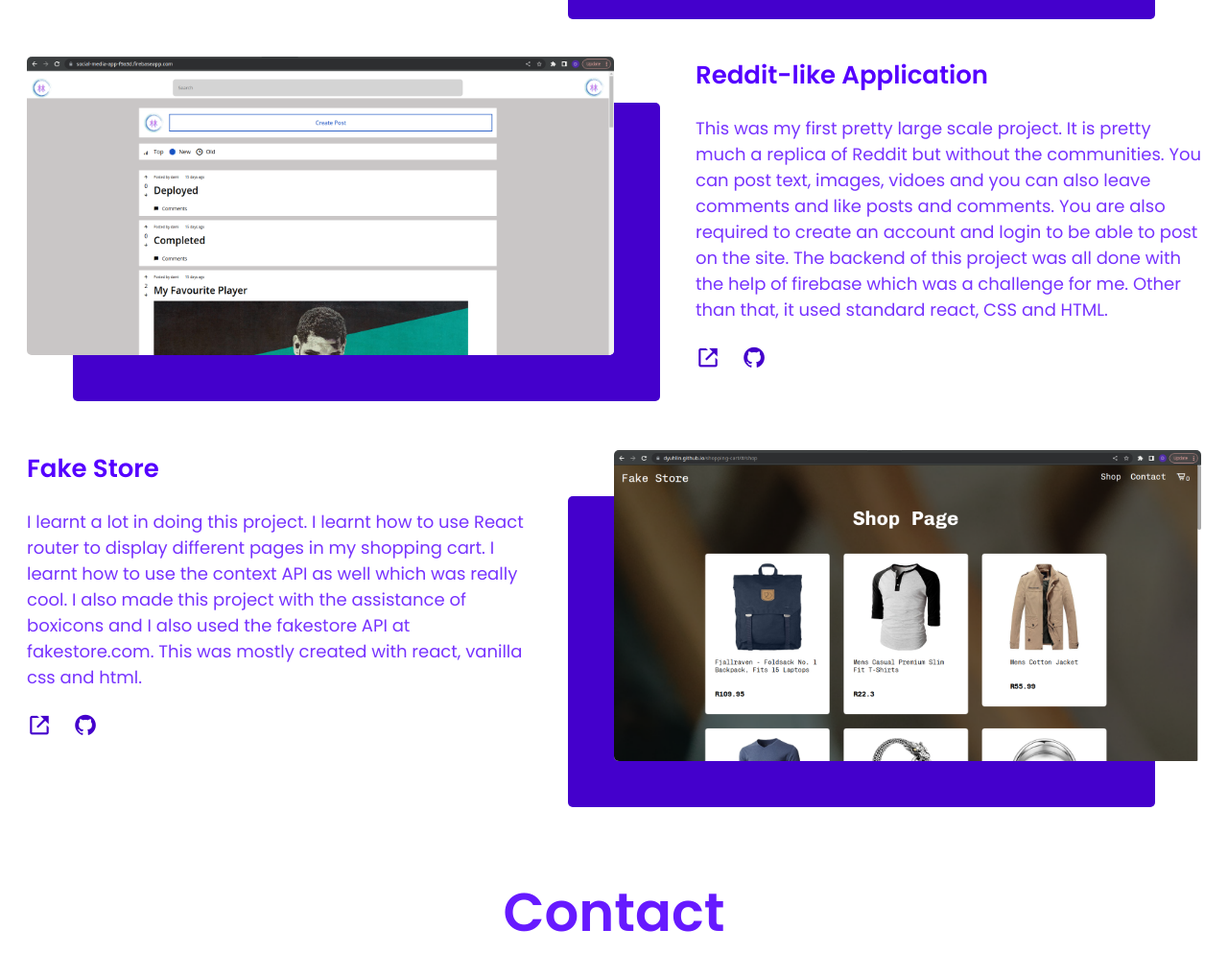
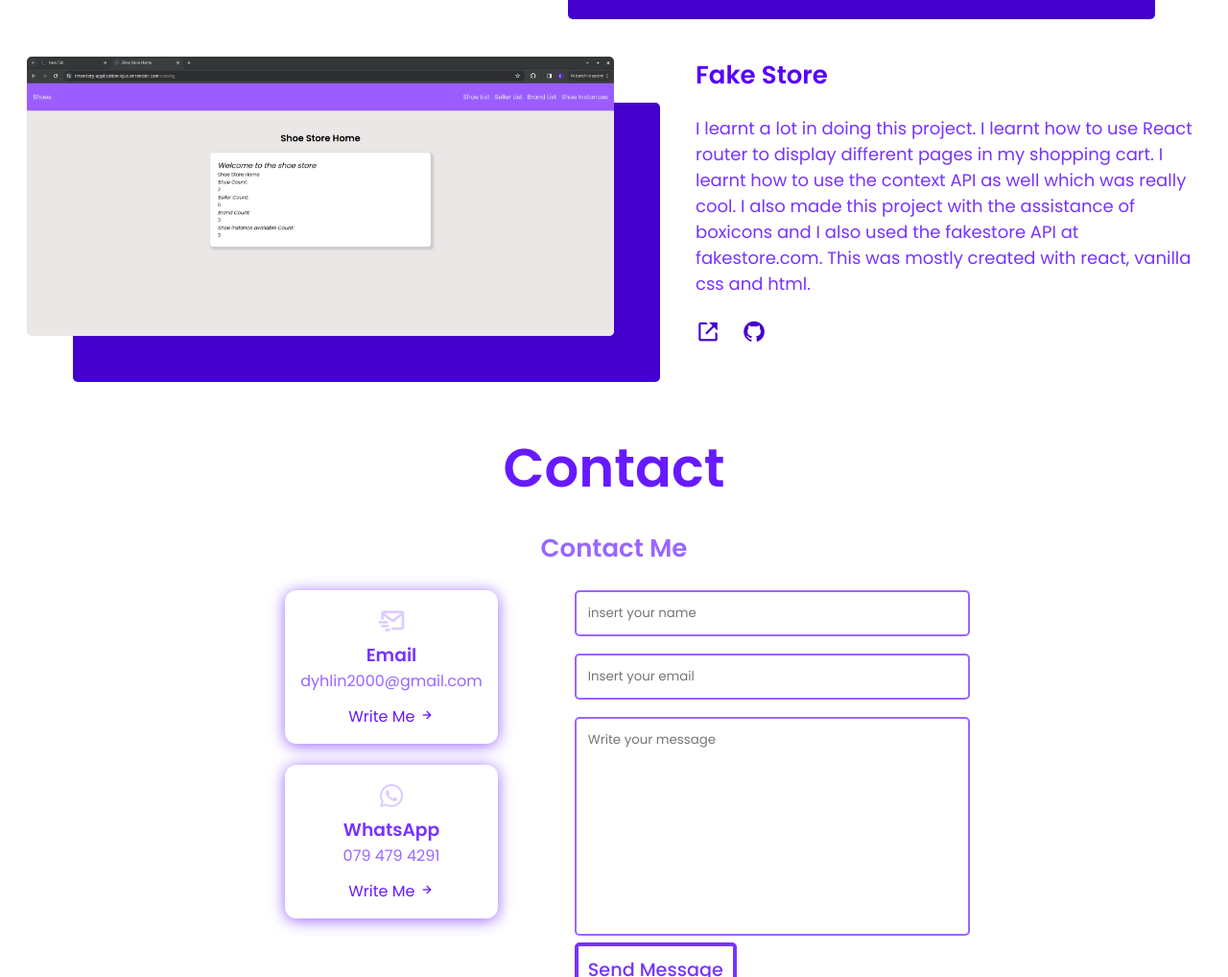
Before and after one commit to DYuHLin/damian-portfolio, a plain HTML site: page index.html in a window 1280 px wide. Shown: the part 3444-4462 px from the top of the page at 96% size. Drawn offline with nearby package versions, Linux system fonts and the light colour scheme.

Commit message:
removed a  projects.

```diff
--- a/index.html
+++ b/index.html
@@ -239,25 +239,8 @@
 
             <div class="project">
                 <div class="project-img">
-                    <img class="project-image" src="./Assets/1.png" alt="project">
+                    <img class="project-image" src="./Assets/9.png" alt="project">
                 </div>
-                <div class="project-info">
-                    <h3 class="project-title">Reddit-like Application</h3>
-                    <p class="project__description">
-                        This was my first pretty large scale project. It is pretty much a replica of Reddit but
-                        without the communities. You can post text, images, vidoes and you can also leave comments
-                        and like posts and comments. You are also required to create an account and login to be able to
-                        post on the site. The backend of this project was all done with the help of firebase which was a
-                        challenge for me. Other than that, it used standard react, CSS and HTML.
-                    </p>
-                    <div class="project-btns">
-                        <a href="https://social-media-app-f9a3d.firebaseapp.com/" class="live"><i class='bx bx-link-external project-icon'></i></a>
-                        <a href="https://github.com/DYuHLin/social-media-app" class="code"><i class='bx bxl-github project-icon'></i></a>
-                    </div>
-                </div>
-            </div>
-
-            <div class="project2">
                 <div class="project-info">
                     <h3 class="project-title">Fake Store</h3>
                     <p class="project__description">
@@ -271,10 +254,6 @@
                         <a href="https://dyuhlin.github.io/shopping-cart/" class="live"><i class='bx bx-link-external project-icon'></i></a>
                         <a href="https://github.com/DYuHLin/shopping-cart" class="code"><i class='bx bxl-github project-icon'></i></a>
                     </div>
-                </div>
-
-                <div class="project-img">
-                    <img class="project-image2" src="./Assets/2.png" alt="project">
                 </div>
             </div>
         </section>
```
